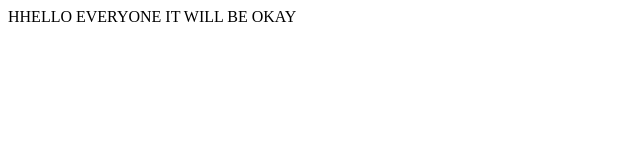
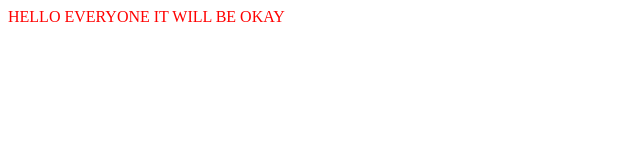
Before and after one commit to Valery2311/studygroup, a plain HTML site: page index.html in a window 1280 px wide. Shown: the whole page, without its empty margins (0-640 px from the left). Drawn offline with Linux system fonts and the light colour scheme.

Commit message:
Changed text color from bnlack to red

```diff
--- a/index.html
+++ b/index.html
@@ -1,11 +1,14 @@
-  <!DOCTYPE html>
-<html lang="en">
+<!DOCTYPE html>
+<html lang="ru">
 <head>
     <meta charset="UTF-8">
     <meta name="viewport" content="width=device-width, initial-scale=1.0">
+    <link rel="stylesheet" href="./style.css">
     <title>VALER(ON)</title>
 </head>
 <body>
-    HHELLO EVERYONE IT WILL BE OKAY
+  <div class="header">
+    HELLO EVERYONE IT WILL BE OKAY
+  </div>
 </body>
 </html>
--- /dev/null
+++ b/style.css
@@ -0,0 +1,5 @@
+.header {
+    text-decoration: solid;
+    text-shadow: 1cm;
+    color: red;
+}
```
